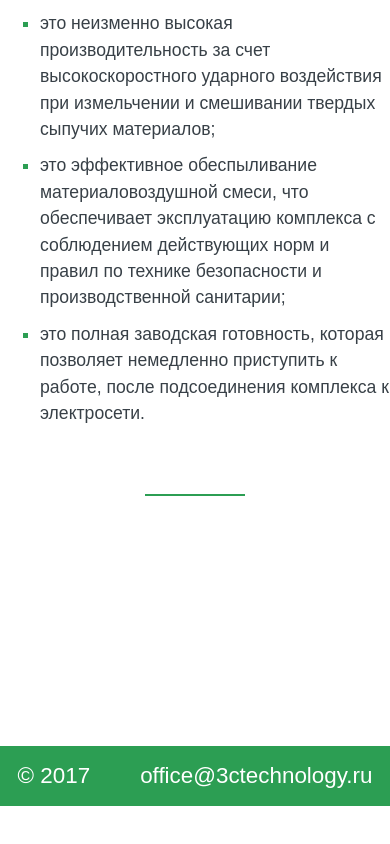
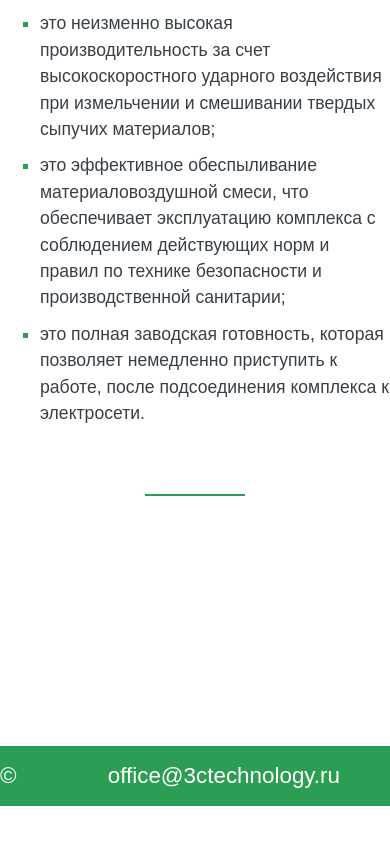
Before and after one commit to Hamabama/3ctechnology, a plain HTML site: page ru/index.html in a window 390 px wide. Shown: the part 5189-6033 px from the top of the page. Before the commit the page ends 5995 px from the top, so only its background shows below. Drawn offline with Linux system fonts and the light colour scheme.

Commit message:
add phone class

```diff
--- a/assets/scss/_footer.scss
+++ b/assets/scss/_footer.scss
@@ -6,19 +6,17 @@ $footerHeight: 60px;
   background-color: $green;
   z-index: 999;
   display: flex;
-justify-content: center;
-}
-.mail {
-  height: $footerHeight;
-  line-height: $footerHeight;
-  color: white;
-  font-size: 1.4rem;
+  justify-content: center;
 }
 
-.copyright {
+.copyright,
+.mail,
+.phone {
+
   height: $footerHeight;
   line-height: $footerHeight;
   color: white;
   font-size: 1.4rem;
   margin-right: 50px;
+
 }
```
Also changed, not shown: assets/css/style.css, en/assets/css/style.css, ru/assets/css/style.css.
